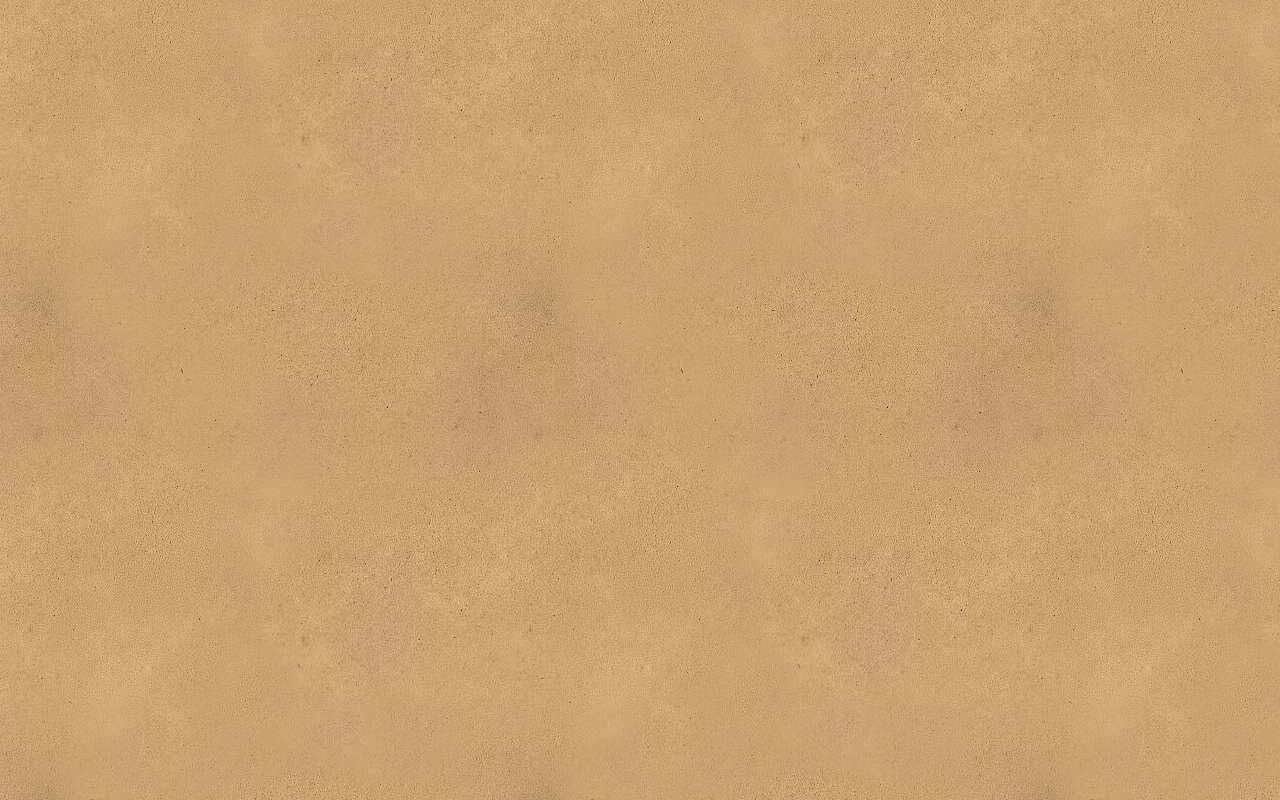
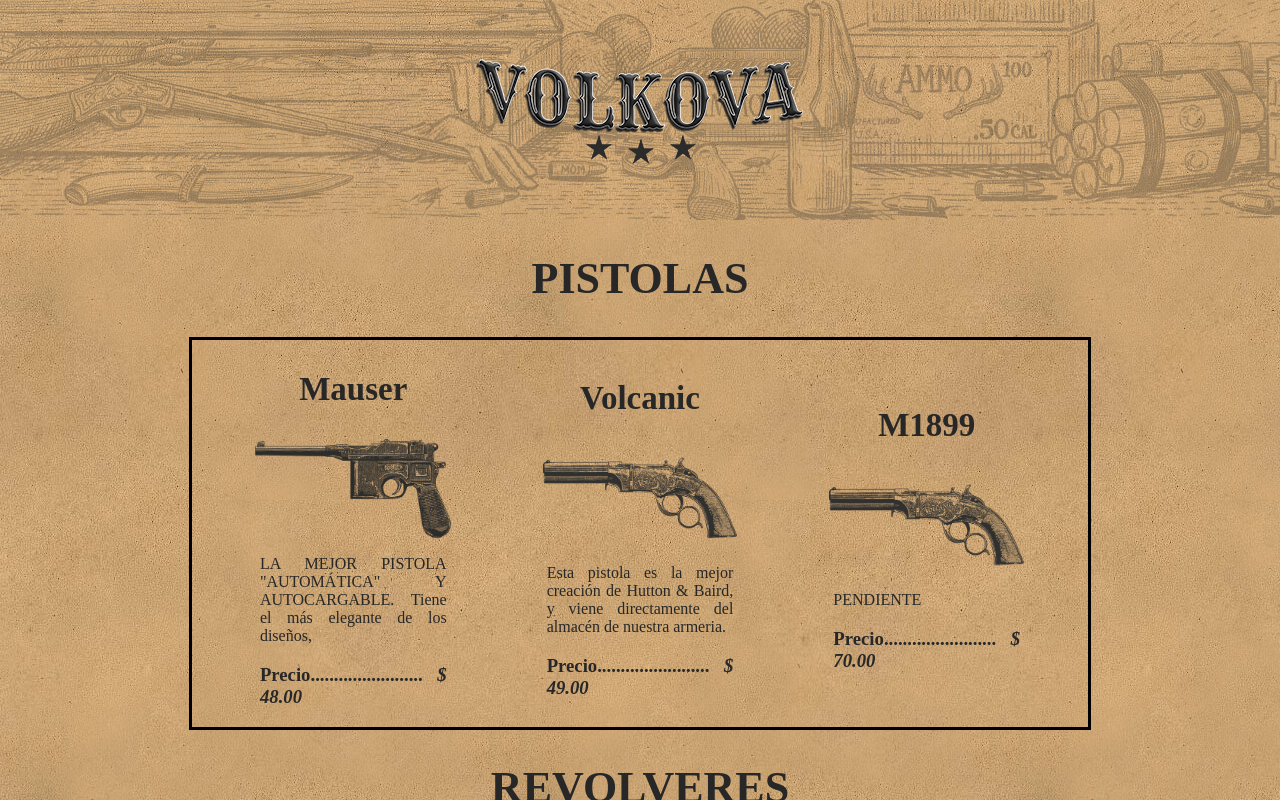
Before and after one commit to LorKami/ArmeriaVolkov, a React (Create React App) app: page / in a window 1280 px wide. Shown: the top 800 px of the page. Built offline with nearby package versions, Linux system fonts and the light colour scheme; a web font is replaced by a local one.

Commit message:
fix bug shit

```diff
--- a/package.json
+++ b/package.json
@@ -1,6 +1,6 @@
 {
   "name": "volkovguns",
-  "homepage": "https://lorkami.github.io/ArmeriaVolkov",
+  "homepage": "./",
   "version": "0.1.0",
   "private": true,
   "dependencies": {
--- a/src/App.js
+++ b/src/App.js
@@ -1,15 +1,15 @@
 import Home from "./pages/Home";
 
-import { BrowserRouter, Routes, Route } from "react-router-dom";
+import { HashRouter, Routes, Route } from "react-router-dom";
 
 function App() {
   return (
-    <div className="App" basename={window.location.pathname || ''}>
-      <BrowserRouter>
+    <div className="App">
+      <HashRouter>
         <Routes>
-        <Route exact path="/" component={Home} />
+          <Route path="/" element={<Home />} />
         </Routes>
-      </BrowserRouter>
+      </HashRouter>
     </div>
   );
 }
```
